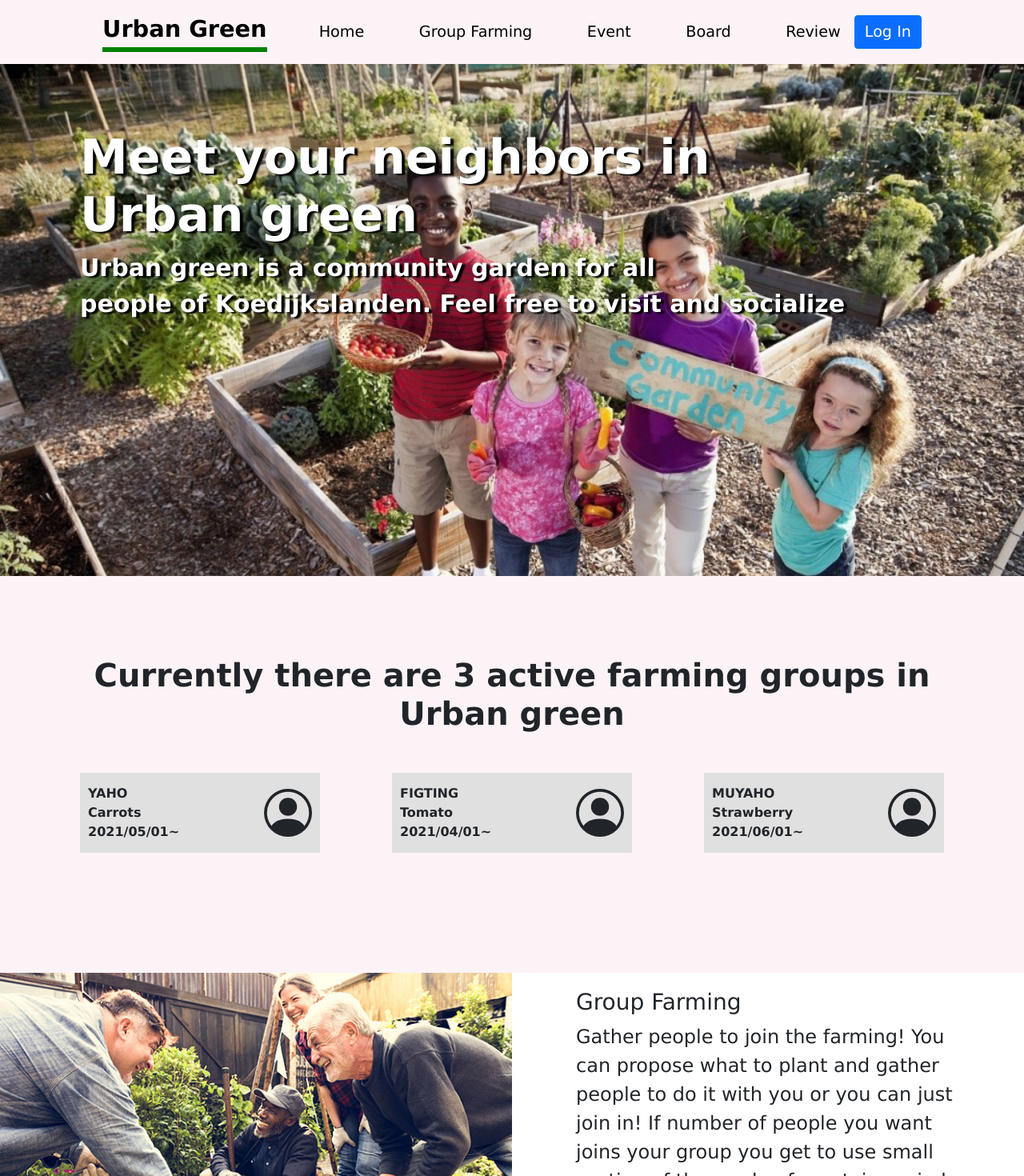
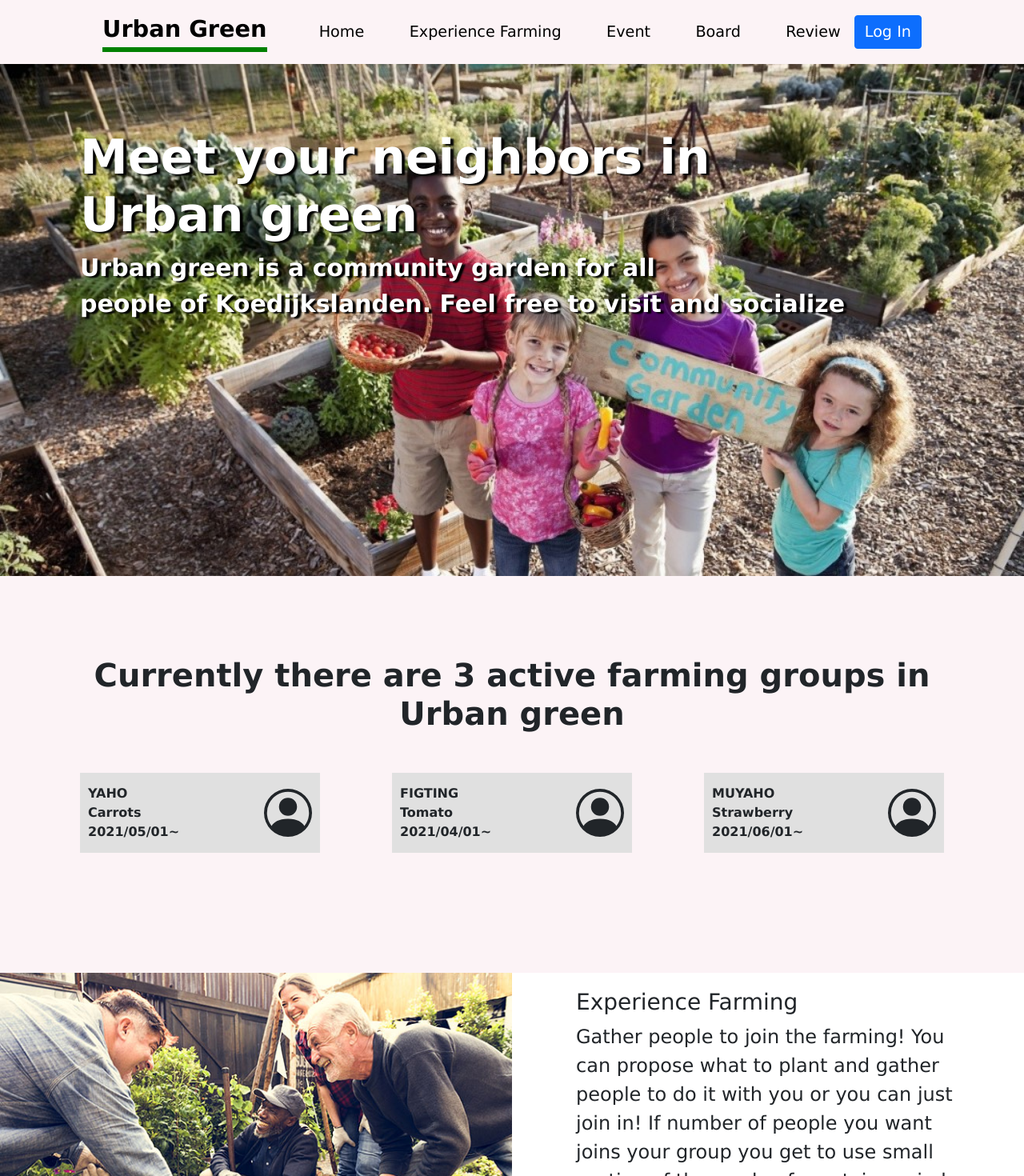
Before and after one commit to jongpal/HalloHolland, a React (Create React App) app: page / in a window 1280 px wide. Shown: the top 1470 px of the page at 80% size. Built offline with nearby package versions, Linux system fonts and the light colour scheme; no server answers.

Commit message:
minor changes

```diff
--- a/src/components/layout/MainNavigator.js
+++ b/src/components/layout/MainNavigator.js
@@ -33,7 +33,7 @@ function MainNavigator() {
             <Link to="/">Home</Link>
           </li>
           <li>
-            <Link to="/group-farming">Group Farming</Link>
+            <Link to="/group-farming">Experience Farming</Link>
           </li>
           <li>
             <Link to="/event-main">Event</Link>
--- a/src/pages/MainHomePage.js
+++ b/src/pages/MainHomePage.js
@@ -49,7 +49,7 @@ function MainHomePage() {
             <img src={groupFarmingImage}></img>
           </div>
           <div className="description">
-            <h3 className="functionName">Group Farming</h3>
+            <h3 className="functionName">Experience Farming</h3>
             <p>
               Gather people to join the farming! You can propose what to plant
               and gather people to do it with you or you can just join in! If
--- a/src/pages/group-farming/GroupFarmingPage.js
+++ b/src/pages/group-farming/GroupFarmingPage.js
@@ -4,7 +4,7 @@ import FarmingRect from './../../components/FarmingRect';
 
 const DATA_GROUPFARMING_PAGE = {
   id: 1,
-  title: 'group farming Page',
+  title: 'Experience Farming',
   image: 'images/group-farming_intro.jpg',
   description: 'introduction & some guidance & farming infos',
 };
```
Also changed, not shown: 1 other file (tests, documents, lock files or other folders).
